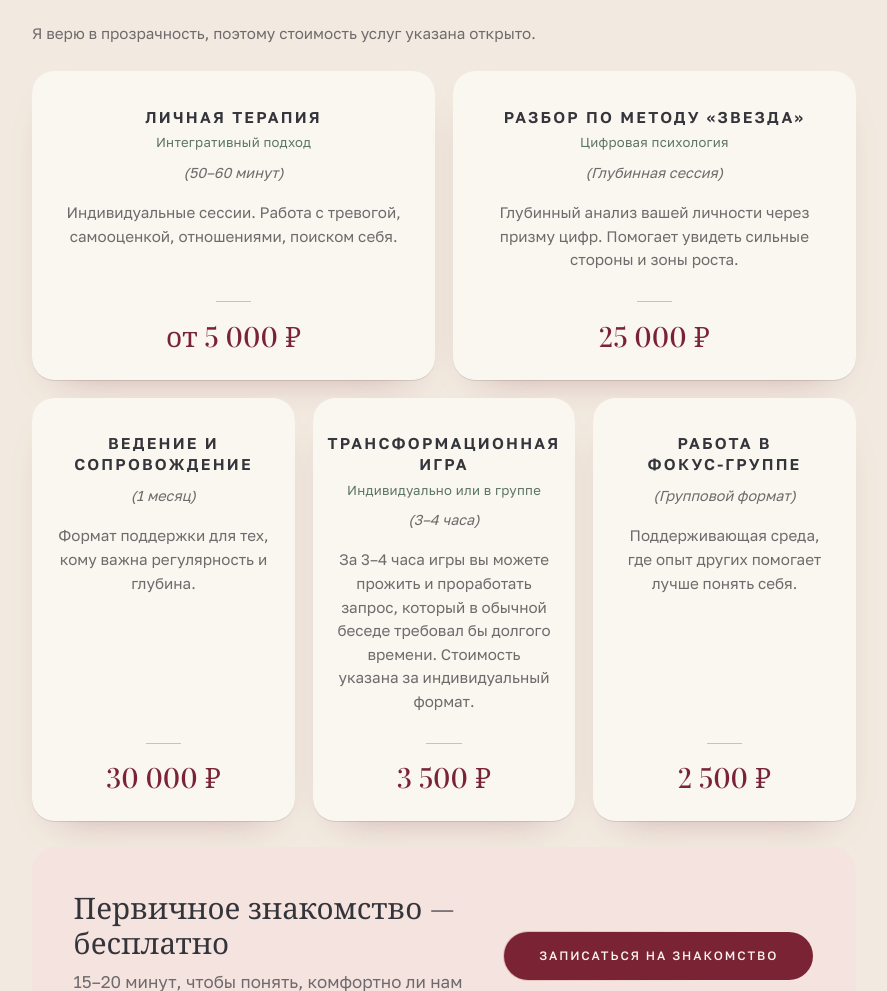
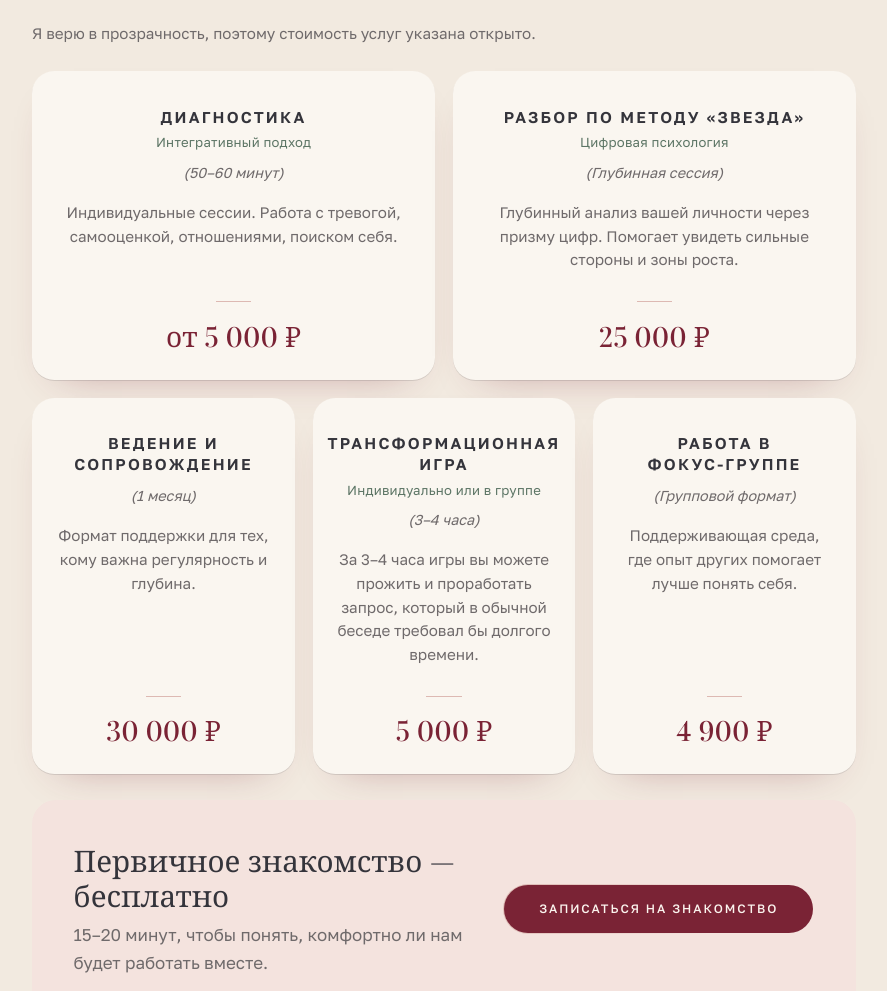
Before and after one commit to dudinamarina/dudinamarina.github.io, a plain HTML site: page index.html in a window 1280 px wide. Shown: the part 5060-6051 px from the top of the page, without its empty margins (324-1211 px from the left). Drawn offline with nearby package versions, Linux system fonts and the light colour scheme; a web font is replaced by a local one.

Commit message:
Услуги: обновить названия и цены
Co-Authored-By: Claude Fable 5.2 <noreply@anthropic.com>
Claude-Session: https://claude.ai/code/session_01DykP4xF6UDpLLFQZ6eZN9o

```diff
--- a/index.html
+++ b/index.html
@@ -828,7 +828,7 @@ footer .wrap { align-items: center;  display: flex; flex-wrap: wrap; justify-con
         <p class="note">Я верю в прозрачность, поэтому стоимость услуг указана открыто.</p>
         <div class="services">
           <article class="service">
-            <h3>Личная терапия<span>Интегративный подход</span></h3>
+            <h3>Диагностика<span>Интегративный подход</span></h3>
             <span class="dur">50–60 минут</span>
             <span class="price">от 5 000 ₽</span>
             <p>Индивидуальные сессии. Работа с тревогой, самооценкой, отношениями, поиском себя.</p>
@@ -848,13 +848,13 @@ footer .wrap { align-items: center;  display: flex; flex-wrap: wrap; justify-con
           <article class="service">
             <h3>Трансформационная игра<span>Индивидуально или в группе</span></h3>
             <span class="dur">3–4 часа</span>
-            <span class="price">3 500 ₽</span>
-            <p>За 3–4 часа игры вы можете прожить и проработать запрос, который в обычной беседе требовал бы долгого времени. Стоимость указана за индивидуальный формат.</p>
+            <span class="price">5 000 ₽</span>
+            <p>За 3–4 часа игры вы можете прожить и проработать запрос, который в обычной беседе требовал бы долгого времени.</p>
           </article>
           <article class="service">
             <h3>Работа в фокус-группе</h3>
             <span class="dur">Групповой формат</span>
-            <span class="price">2 500 ₽</span>
+            <span class="price">4 900 ₽</span>
             <p>Поддерживающая среда, где опыт других помогает лучше понять себя.</p>
           </article>
         </div>
```
